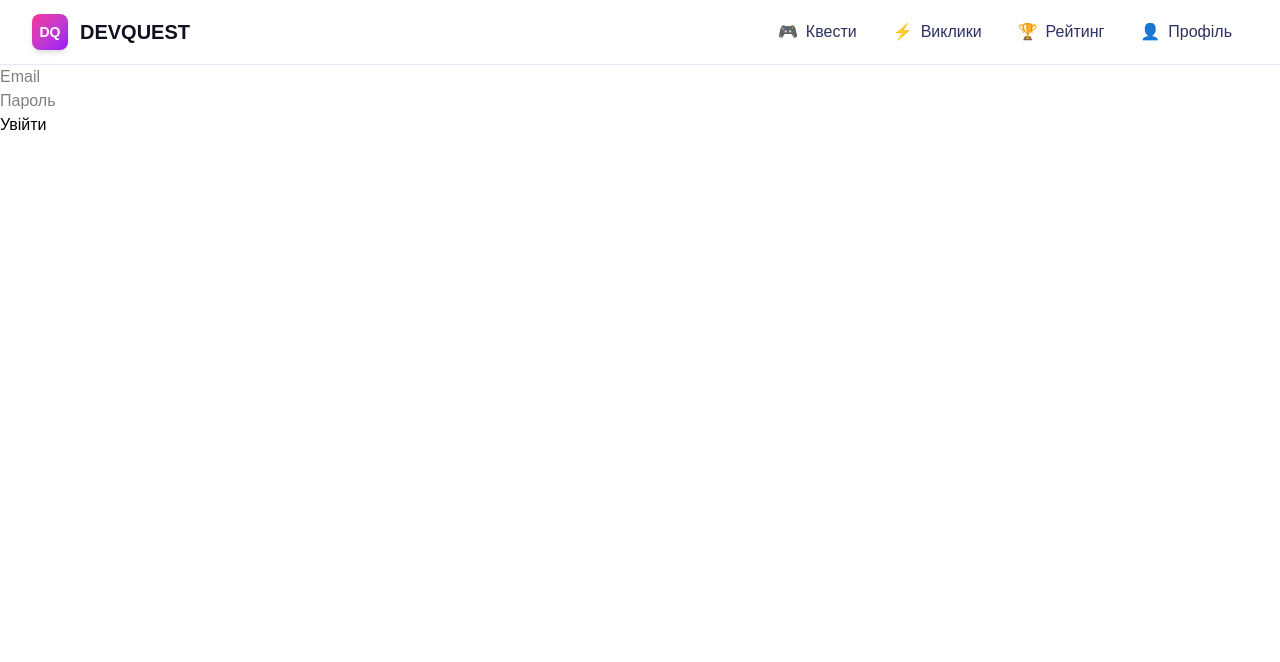
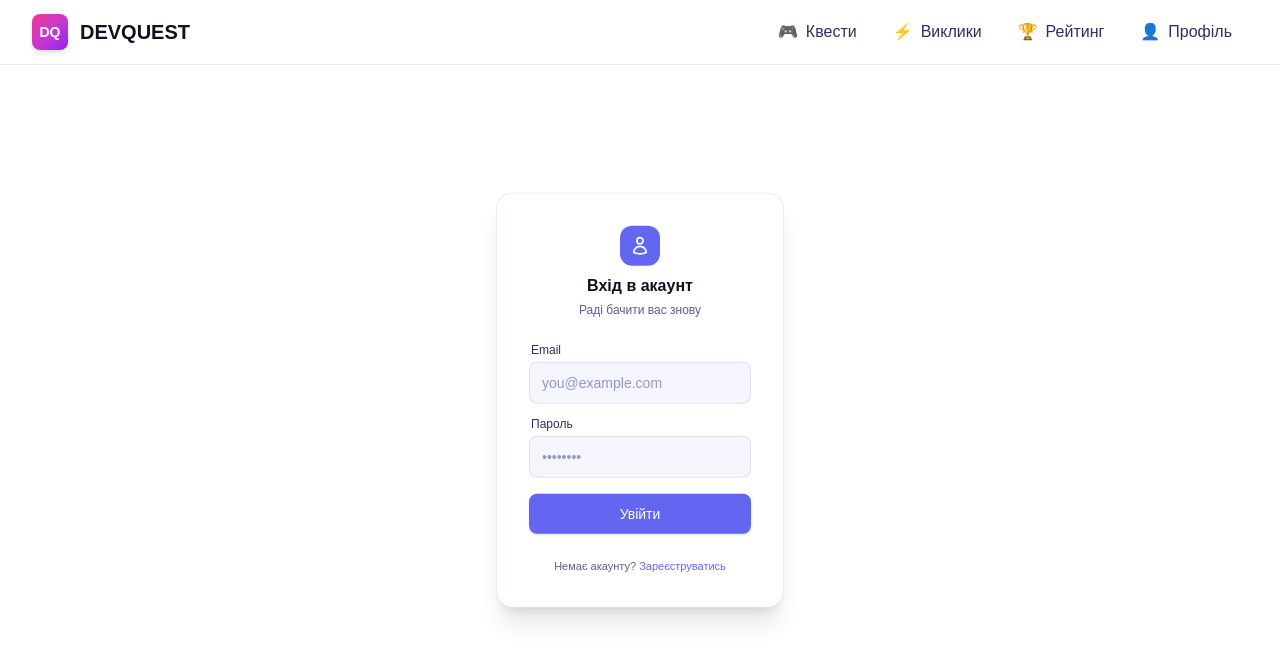
Before and after one commit to Unstvii/DevQuest, a Next.js app in the folder frontend/: page / in a window 1280 px wide. Shown: the top 662 px of the page. Built offline with nearby package versions, Linux system fonts and the light colour scheme.

Commit message:
style: style login form

```diff
--- a/frontend/app/layout.tsx
+++ b/frontend/app/layout.tsx
@@ -1,6 +1,7 @@
 import type { Metadata } from "next";
 import { Geist, Geist_Mono } from "next/font/google";
 import "./globals.css";
+import Header from "@/components/Header/Header";
 
 const geistSans = Geist({
   variable: "--font-geist-sans",
@@ -27,7 +28,10 @@ export default function RootLayout({
       lang="en"
       className={`${geistSans.variable} ${geistMono.variable} h-full antialiased`}
     >
-      <body className="min-h-full flex flex-col">{children}</body>
+      <body className="min-h-full flex flex-col">
+        <Header />
+        {children}
+      </body>
     </html>
   );
 }
--- a/frontend/app/page.tsx
+++ b/frontend/app/page.tsx
@@ -5,7 +5,6 @@ import Image from "next/image";
 export default function Home() {
   return (
     <div>
-      <Header />
       <LoginForm />
     </div>
   );
--- a/frontend/components/Auth/LoginForm.tsx
+++ b/frontend/components/Auth/LoginForm.tsx
@@ -28,24 +28,175 @@ export default function LoginForm() {
   };
 
   return (
-    <form onSubmit={handleSubmit(onSubmit)}>
-      <div>
-        <input {...register("email")} type="email" placeholder="Email" />
-        {errors.email && <span>{errors.email.message}</span>}
+    <div
+      className="
+    absolute top-1/2 left-1/2 -translate-x-1/2 -translate-y-1/2
+    w-72 flex flex-col gap-6
+    bg-[var(--color-surface)] rounded-2xl
+    border border-[var(--color-border)]
+    shadow-xl shadow-black/10
+    p-8
+  "
+    >
+      <div className="flex flex-col items-center gap-1">
+        <div className="w-10 h-10 rounded-xl bg-[var(--color-brand)] flex items-center justify-center mb-1">
+          <svg
+            className="w-5 h-5 text-white"
+            fill="none"
+            viewBox="0 0 24 24"
+            stroke="currentColor"
+            strokeWidth={2}
+          >
+            <path
+              strokeLinecap="round"
+              strokeLinejoin="round"
+              d="M15.75 6a3.75 3.75 0 1 1-7.5 0 3.75 3.75 0 0 1 7.5 0ZM4.501 20.118a7.5 7.5 0 0 1 14.998 0A17.933 17.933 0 0 1 12 21.75c-2.676 0-5.216-.584-7.499-1.632Z"
+            />
+          </svg>
+        </div>
+        <h1 className="text-base font-semibold text-[var(--color-text-primary)]">
+          Вхід в акаунт
+        </h1>
+        <p className="text-xs text-[var(--color-text-muted)]">
+          Раді бачити вас знову
+        </p>
       </div>
 
-      <div>
+      {/* Form */}
+      <form onSubmit={handleSubmit(onSubmit)} className="flex flex-col gap-3">
+        <div className="flex flex-col gap-1">
+          <label className="text-xs font-medium text-[var(--color-text-body)] pl-0.5">
+            Email
+          </label>
+          <input
+            {...register("email")}
+            type="email"
+            placeholder="you@example.com"
+            className="
+          w-full px-3 py-2.5 rounded-lg text-sm
+          bg-[var(--color-surface-raised)] text-[var(--color-text-primary)]
+          border border-[var(--color-border)]
+          placeholder:text-[var(--color-text-disabled)]
+          outline-none transition-colors duration-200
+          hover:border-[var(--color-border-hover)]
+          focus:border-[var(--color-border-focus)]
+          focus:ring-2 focus:ring-[var(--color-brand)]/20
+        "
+          />
+          {errors.email && (
+            <span className="text-[11px] text-[var(--color-danger)] pl-0.5 flex items-center gap-1">
+              <svg
+                className="w-3 h-3 flex-shrink-0"
+                fill="currentColor"
+                viewBox="0 0 20 20"
+              >
+                <path
+                  fillRule="evenodd"
+                  d="M18 10a8 8 0 1 1-16 0 8 8 0 0 1 16 0Zm-8-5a.75.75 0 0 1 .75.75v4.5a.75.75 0 0 1-1.5 0v-4.5A.75.75 0 0 1 10 5Zm0 10a1 1 0 1 0 0-2 1 1 0 0 0 0 2Z"
+                  clipRule="evenodd"
+                />
+              </svg>
+              {errors.email.message}
+            </span>
+          )}
+        </div>
+
+        <div className="flex flex-col gap-1">
+          <div className="flex items-center justify-between pl-0.5">
+            <label className="text-xs font-medium text-[var(--color-text-body)]">
+              Пароль
+            </label>
+            {/* пізніше додам відновлення <a
+              href="#"
+              className="text-[11px] text-[var(--color-brand)] hover:text-[var(--color-brand-dark)] transition-colors"
+            >
+              Забули пароль?
+            </a> */}
+          </div>
           <input
             {...register("passwordHash")}
             type="password"
-          placeholder="Пароль"
+            placeholder="••••••••"
+            className="
+          w-full px-3 py-2.5 rounded-lg text-sm
+          bg-[var(--color-surface-raised)] text-[var(--color-text-primary)]
+          border border-[var(--color-border)]
+          placeholder:text-[var(--color-text-disabled)]
+          outline-none transition-colors duration-200
+          hover:border-[var(--color-border-hover)]
+          focus:border-[var(--color-border-focus)]
+          focus:ring-2 focus:ring-[var(--color-brand)]/20
+        "
           />
-        {errors.passwordHash && <span>{errors.passwordHash.message}</span>}
+          {errors.passwordHash && (
+            <span className="text-[11px] text-[var(--color-danger)] pl-0.5 flex items-center gap-1">
+              <svg
+                className="w-3 h-3 flex-shrink-0"
+                fill="currentColor"
+                viewBox="0 0 20 20"
+              >
+                <path
+                  fillRule="evenodd"
+                  d="M18 10a8 8 0 1 1-16 0 8 8 0 0 1 16 0Zm-8-5a.75.75 0 0 1 .75.75v4.5a.75.75 0 0 1-1.5 0v-4.5A.75.75 0 0 1 10 5Zm0 10a1 1 0 1 0 0-2 1 1 0 0 0 0 2Z"
+                  clipRule="evenodd"
+                />
+              </svg>
+              {errors.passwordHash.message}
+            </span>
+          )}
         </div>
 
-      <button type="submit" disabled={isSubmitting}>
-        {isSubmitting ? "Завантаження..." : "Увійти"}
+        <button
+          type="submit"
+          disabled={isSubmitting}
+          className="
+        mt-1 w-full py-2.5 rounded-lg text-sm font-medium text-white
+        bg-[var(--color-brand)]
+        transition-all duration-200 cursor-pointer
+        hover:bg-[var(--color-brand-dark)]
+        active:scale-[0.98]
+        disabled:opacity-50 disabled:cursor-not-allowed disabled:active:scale-100
+        shadow-sm shadow-[var(--color-brand)]/30
+      "
+        >
+          {isSubmitting ? (
+            <span className="flex items-center justify-center gap-2">
+              <svg
+                className="w-4 h-4 animate-spin"
+                fill="none"
+                viewBox="0 0 24 24"
+              >
+                <circle
+                  className="opacity-25"
+                  cx="12"
+                  cy="12"
+                  r="10"
+                  stroke="currentColor"
+                  strokeWidth="4"
+                />
+                <path
+                  className="opacity-75"
+                  fill="currentColor"
+                  d="M4 12a8 8 0 0 1 8-8V0C5.373 0 0 5.373 0 12h4z"
+                />
+              </svg>
+              Завантаження...
+            </span>
+          ) : (
+            "Увійти"
+          )}
         </button>
       </form>
+
+      <p className="text-center text-[11px] text-[var(--color-text-muted)]">
+        Немає акаунту?{" "}
+        <a
+          href="#"
+          className="text-[var(--color-brand)] hover:text-[var(--color-brand-dark)] font-medium transition-colors"
+        >
+          Зареєструватись
+        </a>
+      </p>
+    </div>
   );
 }
```
Lines whose indentation alone changed are shown as unchanged.
